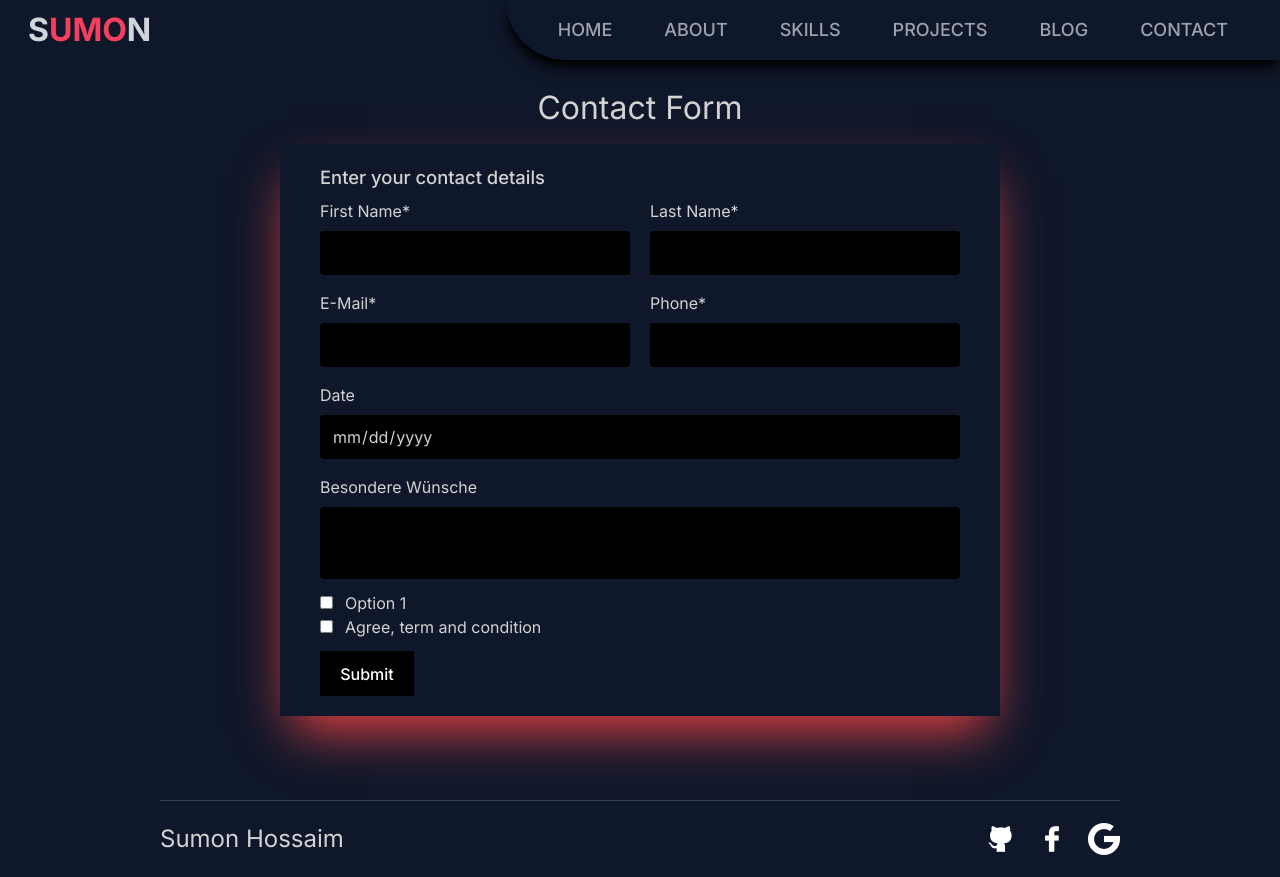
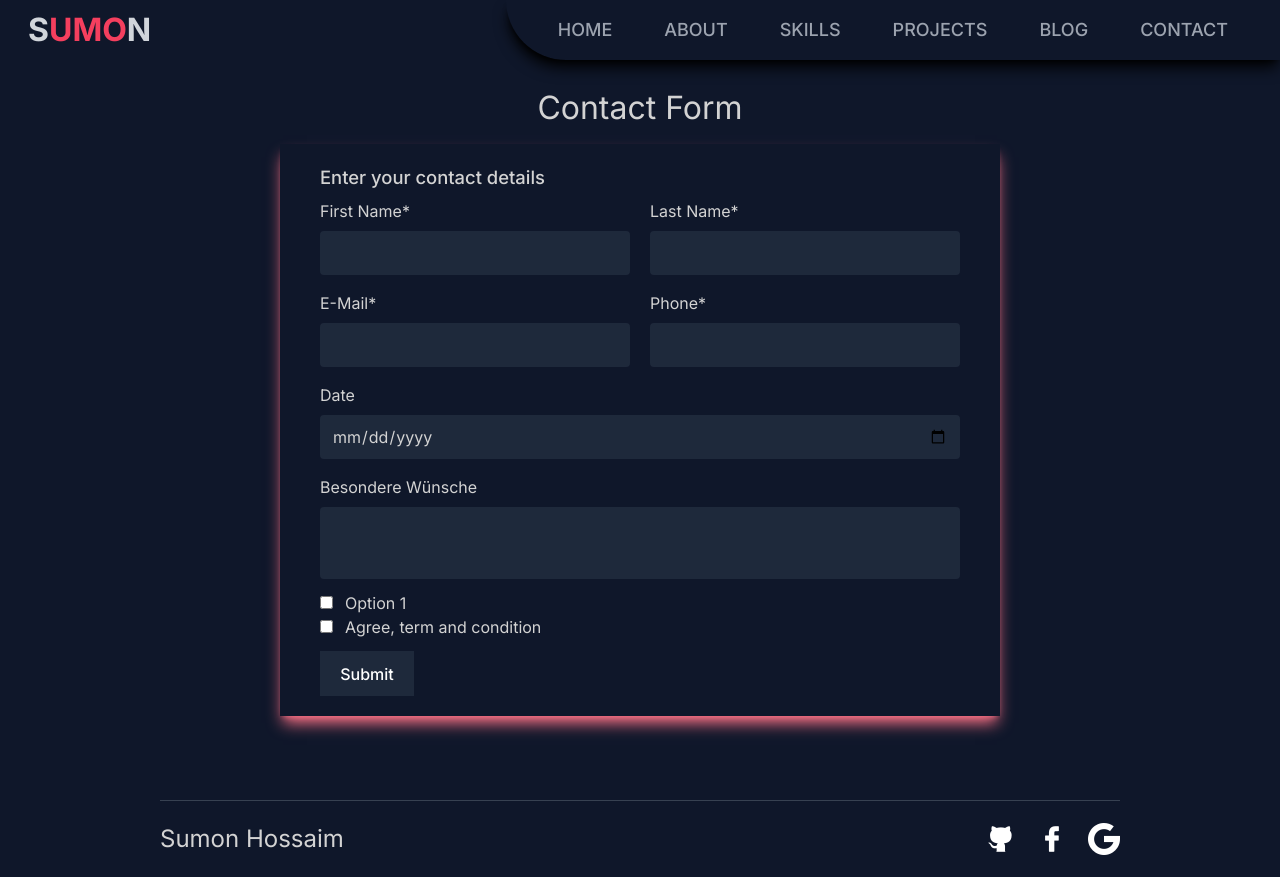
Before and after one commit to Sumon180/Portfolio-2023, a Next.js app: page /contact in a window 1280 px wide. Built offline with nearby package versions, Linux system fonts and the light colour scheme.

Commit message:
Form Updated

```diff
--- a/src/app/globals.css
+++ b/src/app/globals.css
@@ -38,9 +38,6 @@ button {
   cursor: pointer;
   transition: border-color 0.25s;
 }
-button:hover {
-  border-color: #646cff;
-}
 button:focus,
 button:focus-visible {
   outline: 4px auto -webkit-focus-ring-color;
--- a/src/components/Form.tsx
+++ b/src/components/Form.tsx
@@ -63,7 +63,9 @@ const Form: FC = () => {
   };
 
   return (
-    <div className={`shadow-2xl shadow-red-500 w-[45rem] max-w-full px-10 py-5`}>
+    <div
+      className={`shadow-lg shadow-rose-400 hover:shadow-none transition-all duration-300 w-[45rem] max-w-full px-10 py-5`}
+    >
       <h4 className="text-[18.4px] font-medium mb-2">
         Enter your contact details
       </h4>
@@ -77,7 +79,7 @@ const Form: FC = () => {
                 name="firstName"
                 value={formData.firstName}
                 onChange={handleInputChange}
-                className="h-[44px] rounded outline-none px-3 bg-black"
+                className="h-[44px] rounded outline-none px-3 bg-slate-800"
                 required
               />
             </div>
@@ -88,7 +90,7 @@ const Form: FC = () => {
                 name="lastName"
                 value={formData.lastName}
                 onChange={handleInputChange}
-                className="h-[44px] rounded outline-none px-3 bg-black"
+                className="h-[44px] rounded outline-none px-3 bg-slate-800"
                 required
               />
             </div>
@@ -101,7 +103,7 @@ const Form: FC = () => {
                 name="email"
                 value={formData.email}
                 onChange={handleInputChange}
-                className="h-[44px] rounded outline-none px-3 bg-black"
+                className="h-[44px] rounded outline-none px-3 bg-slate-800"
                 required
               />
             </div>
@@ -112,7 +114,7 @@ const Form: FC = () => {
                 name="phone"
                 value={formData.phone}
                 onChange={handleInputChange}
-                className="h-[44px] rounded outline-none px-3 bg-black"
+                className="h-[44px] rounded outline-none px-3 bg-slate-800"
               />
             </div>
           </div>
@@ -123,7 +125,7 @@ const Form: FC = () => {
               name="date"
               value={formData.date}
               onChange={handleInputChange}
-              className="h-[44px] rounded outline-none px-3 bg-black"
+              className="h-[44px] rounded outline-none px-3 bg-slate-800"
             />
           </div>
           <div className="flex flex-col gap-2">
@@ -133,7 +135,7 @@ const Form: FC = () => {
               value={formData.message}
               onChange={handleInputChange}
               rows={3}
-              className="rounded outline-none px-3 bg-black resize-none"
+              className="rounded outline-none px-3 bg-slate-800 resize-none"
             />
           </div>
         </div>
@@ -149,7 +151,10 @@ const Form: FC = () => {
             onChange={handleCheckboxChange("tos")}
           />
         </div>
-        <button type="submit" className="bg-black text-white">
+        <button
+          type="submit"
+          className="bg-slate-800 hover:shadow-lg hover:shadow-rose-400 transition-all duration-200 text-white"
+        >
           Submit
         </button>
       </form>
```
